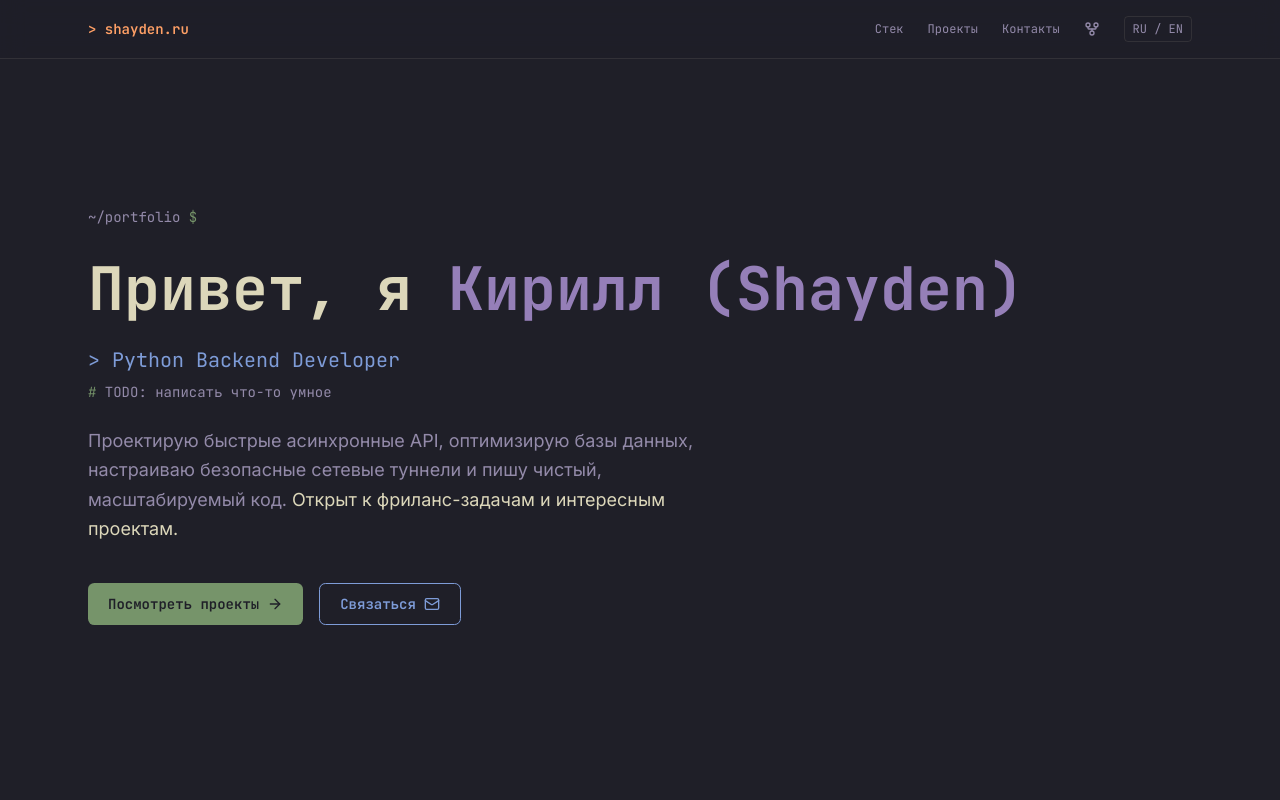
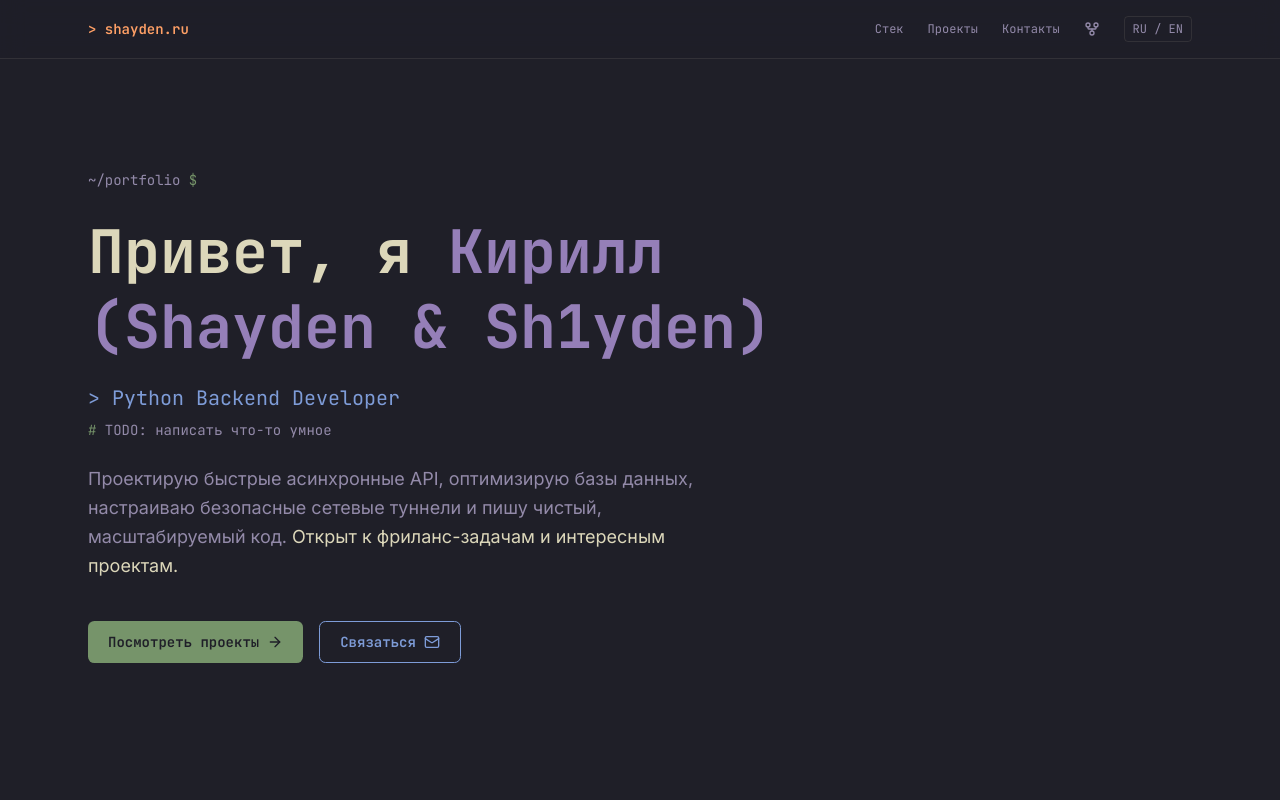
Before and after one commit to Sh1yden/My-Dev-Portfolio, a Next.js app: page / in a window 1280 px wide. Shown: the top 800 px of the page. Built offline with nearby package versions, Linux system fonts and the light colour scheme.

Commit message:
feat: update hero section name to include Sh1yden

```diff
--- a/components/hero.tsx
+++ b/components/hero.tsx
@@ -29,7 +29,7 @@ export function Hero() {
       <h1 className="font-mono text-4xl font-bold leading-tight text-foreground sm:text-5xl lg:text-6xl animate-fade-in-up opacity-0 animate-delay-100 text-balance">
         Привет, я{" "}
         <span className="text-[#957FB8]">Кирилл</span>{" "}
-        <span className="text-[#957FB8]">(Shayden)</span>
+        <span className="text-[#957FB8]">(Shayden & Sh1yden)</span>
         <span className="cursor-blink text-[#7E9CD8]" aria-hidden="true">▌</span>
       </h1>
 
```
